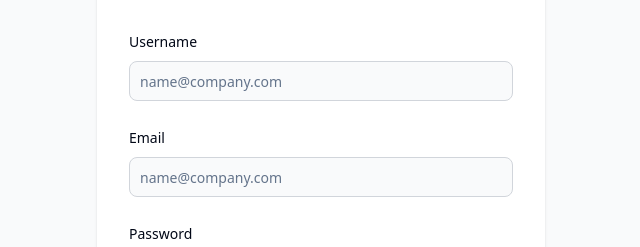
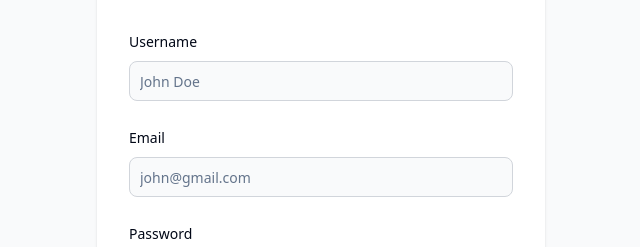
Before and after one commit to lehao190/Ecommerce-Nextjs, a Next.js app: page /register in a window 1280 px wide. Shown: the part 166-413 px from the top of the page, without its empty margins (319-959 px from the left). Built offline with nearby package versions, Linux system fonts and the light colour scheme.

Commit message:
add reusable Form component and refactor some code

```diff
--- a/src/app/login/page.tsx
+++ b/src/app/login/page.tsx
@@ -4,26 +4,18 @@ import React, { useState } from 'react';
 import * as z from 'zod';
 import { zodResolver } from '@hookform/resolvers/zod';
 import { Button } from '@/components/ui/button';
-import {
-  Form,
-  FormControl,
-  FormField,
-  FormItem,
-  FormLabel,
-  FormMessage
-} from '@/components/ui/form';
-import { Input } from '@/components/ui/input';
 import { useForm } from 'react-hook-form';
 import Link from 'next/link';
 import { signIn, signOut } from 'next-auth/react';
 import { useRouter } from 'next/navigation';
 import { Loader2 } from 'lucide-react';
-import { alertComponent } from '@/components/customs/callouts/alert';
+import { AlertComponent } from '@/components/customs/callouts/Alert';
+import FormComponent from '@/components/customs/forms/Form';
 
 const ALERT_MESSAGES = {
   403: 'Wrong password. Try again.',
   404: 'Email does not exist. Please provide the correct one.'
-}
+};
 
 const loginSchema = z.object({
   email: z
@@ -35,9 +27,12 @@ const loginSchema = z.object({
       message: 'Email is not valid!'
     }),
   password: z.string().min(8, {
-    message: 'Email must be at leaset 8 characters.'
+    message: 'Password must be at leaset 8 characters.'
   })
 });
+
+// Login form's fields
+type TLoginFields = z.infer<typeof loginSchema>;
 
 // Login Component
 const Login = () => {
@@ -46,7 +41,7 @@ const Login = () => {
   const [loading, setLoading] = useState(false);
   const [alertMessage, setAlertMessage] = useState('');
 
-  const form = useForm<z.infer<typeof loginSchema>>({
+  const form = useForm<TLoginFields>({
     resolver: zodResolver(loginSchema),
     defaultValues: {
       email: '',
@@ -55,7 +50,7 @@ const Login = () => {
   });
 
   // Sign in
-  const onSubmit = async (values: z.infer<typeof loginSchema>) => {
+  const onSubmit = async (values: TLoginFields) => {
     setLoading(true);
 
     const response = await signIn('credentials', {
@@ -88,49 +83,14 @@ const Login = () => {
               Login
             </h1>
 
-            { alertMessage ? alertComponent(alertMessage) : null}
+            {alertMessage ? AlertComponent(alertMessage) : null}
 
-            <Form {...form}>
-              <form
-                onSubmit={form.handleSubmit(onSubmit)}
-                className="space-y-4 md:space-y-6"
+            {
+              <FormComponent<TLoginFields>
+                fieldNames={['email', 'password']}
+                form={form}
+                onSubmit={onSubmit}
               >
-                <FormField
-                  control={form.control}
-                  name="email"
-                  render={({ field }) => (
-                    <FormItem>
-                      <FormLabel>Email</FormLabel>
-                      <FormControl>
-                        <Input
-                          className="bg-gray-50 border border-gray-300 text-gray-900 sm:text-sm rounded-lg block w-full p-2.5 dark:bg-gray-700 dark:border-gray-600 dark:placeholder-gray-400 dark:text-white dark:focus:ring-blue-500 dark:focus:border-blue-500"
-                          placeholder="name@company.com"
-                          {...field}
-                        />
-                      </FormControl>
-                      <FormMessage />
-                    </FormItem>
-                  )}
-                />
-                <FormField
-                  control={form.control}
-                  name="password"
-                  render={({ field }) => (
-                    <FormItem>
-                      <FormLabel>Password</FormLabel>
-                      <FormControl>
-                        <Input
-                          type="password"
-                          className="bg-gray-50 border border-gray-300 text-gray-900 sm:text-sm rounded-lg block w-full p-2.5 dark:bg-gray-700 dark:border-gray-600 dark:placeholder-gray-400 dark:text-white dark:focus:ring-blue-500 dark:focus:border-blue-500"
-                          placeholder="••••••••"
-                          {...field}
-                        />
-                      </FormControl>
-                      <FormMessage />
-                    </FormItem>
-                  )}
-                />
-
                 <div className="flex justify-end">
                   <Link
                     href="/login#"
@@ -162,8 +122,8 @@ const Login = () => {
                     Sign up
                   </Link>
                 </p>
-              </form>
-            </Form>
+              </FormComponent>
+            }
           </div>
         </div>
       </div>
--- a/src/app/register/page.tsx
+++ b/src/app/register/page.tsx
@@ -6,7 +6,6 @@ import { zodResolver } from '@hookform/resolvers/zod';
 import { Button } from '@/components/ui/button';
 import { Avatar, AvatarFallback, AvatarImage } from '@/components/ui/avatar';
 import {
-  Form,
   FormControl,
   FormField,
   FormItem,
@@ -18,14 +17,15 @@ import { useForm } from 'react-hook-form';
 import Link from 'next/link';
 import { Camera, Loader2, XCircle } from 'lucide-react';
 import { gql } from 'graphql-request';
-import { initializeGraphqlClient } from '@/lib/graphql';
 import { signIn } from 'next-auth/react';
 import { useRouter } from 'next/navigation';
 import { convertFileToBase64 } from '@/utils/conversion/handle-base64';
-import { alertComponent } from '@/components/customs/callouts/alert';
+import { AlertComponent } from '@/components/customs/callouts/Alert';
 import { parse } from 'graphql';
 import { handleRequest } from '@/utils/handle-requests';
+import FormComponent from '@/components/customs/forms/Form';
 
+// Sign up response type
 type TRegisterResponse = {
   register: {
     id: number;
@@ -58,10 +58,10 @@ const signUpSchema = z
         message: 'Email is not valid!'
       }),
     password: z.string().min(8, {
-      message: 'Email must be at leaset 8 characters.'
+      message: 'Password must be at leaset 8 characters.'
     }),
     confirmPassword: z.string().min(8, {
-      message: 'Email must be at leaset 8 characters.'
+      message: 'Password must be at leaset 8 characters.'
     }),
     avatar: z
       .custom<File>()
@@ -78,6 +78,9 @@ const signUpSchema = z
     path: ['confirmPassword'] // path of error
   });
 
+// Sign up fields
+type TSignUpFields = z.infer<typeof signUpSchema>;
+
 // Register component
 const Register = () => {
   const router = useRouter();
@@ -86,7 +89,7 @@ const Register = () => {
   const [avatar, setAvatar] = useState<string | undefined>(undefined);
   const [alertMessage, setAlertMessage] = useState('');
 
-  const form = useForm<z.infer<typeof signUpSchema>>({
+  const form = useForm<TSignUpFields>({
     resolver: zodResolver(signUpSchema),
     defaultValues: {
       username: '',
@@ -97,9 +100,7 @@ const Register = () => {
   });
 
   // Sign up user
-  const signUp = async (
-    values: z.infer<typeof signUpSchema>
-  ): Promise<boolean> => {
+  const signUp = async (values: TSignUpFields): Promise<boolean> => {
     let base64Avatar: string | null = null;
 
     // Converting image file to base64 encoding if chosen
@@ -186,83 +187,13 @@ const Register = () => {
               Create an account
             </h1>
 
-            {alertMessage ? alertComponent(alertMessage) : null}
+            {alertMessage ? AlertComponent(alertMessage) : null}
 
-            <Form {...form}>
-              <form
-                onSubmit={form.handleSubmit(onSubmit)}
-                className="space-y-4 md:space-y-6"
+            <FormComponent<Omit<TSignUpFields, 'avatar'>>
+              fieldNames={['username', 'email', 'password', 'confirmPassword']}
+              form={form}
+              onSubmit={onSubmit}
             >
-                <FormField
-                  control={form.control}
-                  name="username"
-                  render={({ field }) => (
-                    <FormItem>
-                      <FormLabel>Username</FormLabel>
-                      <FormControl>
-                        <Input
-                          className="bg-gray-50 border border-gray-300 text-gray-900 sm:text-sm rounded-lg block w-full p-2.5 dark:bg-gray-700 dark:border-gray-600 dark:placeholder-gray-400 dark:text-white dark:focus:ring-blue-500 dark:focus:border-blue-500"
-                          placeholder="name@company.com"
-                          {...field}
-                        />
-                      </FormControl>
-                      <FormMessage />
-                    </FormItem>
-                  )}
-                />
-                <FormField
-                  control={form.control}
-                  name="email"
-                  render={({ field }) => (
-                    <FormItem>
-                      <FormLabel>Email</FormLabel>
-                      <FormControl>
-                        <Input
-                          className="bg-gray-50 border border-gray-300 text-gray-900 sm:text-sm rounded-lg block w-full p-2.5 dark:bg-gray-700 dark:border-gray-600 dark:placeholder-gray-400 dark:text-white dark:focus:ring-blue-500 dark:focus:border-blue-500"
-                          placeholder="name@company.com"
-                          {...field}
-                        />
-                      </FormControl>
-                      <FormMessage />
-                    </FormItem>
-                  )}
-                />
-                <FormField
-                  control={form.control}
-                  name="password"
-                  render={({ field }) => (
-                    <FormItem>
-                      <FormLabel>Password</FormLabel>
-                      <FormControl>
-                        <Input
-                          type="password"
-                          className="bg-gray-50 border border-gray-300 text-gray-900 sm:text-sm rounded-lg block w-full p-2.5 dark:bg-gray-700 dark:border-gray-600 dark:placeholder-gray-400 dark:text-white dark:focus:ring-blue-500 dark:focus:border-blue-500"
-                          placeholder="••••••••"
-                          {...field}
-                        />
-                      </FormControl>
-                      <FormMessage />
-                    </FormItem>
-                  )}
-                />
-                <FormField
-                  control={form.control}
-                  name="confirmPassword"
-                  render={({ field }) => (
-                    <FormItem>
-                      <FormLabel className="">Confirm password</FormLabel>
-                      <FormControl>
-                        <Input
-                          type="password"
-                          className="bg-gray-50 border border-gray-300 text-gray-900 sm:text-sm rounded-lg block w-full p-2.5 dark:bg-gray-700 dark:border-gray-600 dark:placeholder-gray-400 dark:text-white dark:focus:ring-blue-500 dark:focus:border-blue-500"
-                          placeholder="••••••••"
-                          {...field}
-                        />
-                      </FormControl>
-                      <FormMessage />
-                    </FormItem>
-                  )}
-                />
               <FormField
                 control={form.control}
                 name="avatar"
@@ -278,11 +209,7 @@ const Register = () => {
                           <Avatar className="h-[80px] w-[80px]">
                             <AvatarImage src={avatar} />
                             <AvatarFallback className="bg-inherit">
-                                <XCircle
-                                  size={80}
-                                  strokeWidth={1}
-                                  color="red"
-                                />
+                              <XCircle size={80} strokeWidth={1} color="red" />
                             </AvatarFallback>
                           </Avatar>
                         ) : (
@@ -302,9 +229,7 @@ const Register = () => {
                             );
 
                             if (e.target.files?.length) {
-                                setAvatar(
-                                  URL.createObjectURL(e.target.files[0])
-                                );
+                              setAvatar(URL.createObjectURL(e.target.files[0]));
                             } else {
                               setAvatar(undefined);
                             }
@@ -338,8 +263,7 @@ const Register = () => {
                   Login here
                 </Link>
               </p>
-              </form>
-            </Form>
+            </FormComponent>
           </div>
         </div>
       </div>
--- a/src/components/customs/callouts/alert.tsx
+++ b/src/components/customs/callouts/Alert.tsx
@@ -1,7 +1,7 @@
 import { Alert, AlertDescription, AlertTitle } from '@/components/ui/alert';
 import { AlertCircle } from 'lucide-react';
 
-export const alertComponent = (alertMessage: string) => {
+export const AlertComponent = (alertMessage: string) => {
   return (
     <Alert variant="destructive">
       <AlertCircle className="h-4 w-4" />
--- /dev/null
+++ b/src/components/customs/forms/Form.tsx
@@ -0,0 +1,71 @@
+import {
+  Form,
+  FormControl,
+  FormField,
+  FormItem,
+  FormLabel,
+  FormMessage
+} from '@/components/ui/form';
+import { Input } from '@/components/ui/input';
+import React from 'react';
+import { FieldValues, Path, SubmitHandler, UseFormReturn } from 'react-hook-form';
+
+type props<T extends FieldValues> = {
+  fieldNames: Path<T>[];
+  form: UseFormReturn<T>;
+  onSubmit: SubmitHandler<T>;
+  children?: React.ReactNode;
+};
+
+// Reusable Form
+const FormComponent = <T extends FieldValues,>({ fieldNames, form, onSubmit, children }: props<T>) => {
+  return (
+    <Form {...form}>
+      <form
+        onSubmit={form.handleSubmit(onSubmit)}
+        className="space-y-4 md:space-y-6"
+      >
+        {fieldNames.map((fieldName, index) => (
+          <FormField
+            key={index}
+            name={fieldName}
+            control={form.control}
+            render={({ field }) => (
+              <FormItem>
+                <FormLabel>
+                  {fieldName === 'confirmPassword'
+                    ? 'Confirm password'
+                    : fieldName.charAt(0).toUpperCase() + fieldName.slice(1)}
+                </FormLabel>
+                <FormControl>
+                  <Input
+                    type={
+                      fieldName === 'password' ||
+                      fieldName === 'confirmPassword'
+                        ? 'password'
+                        : 'text'
+                    }
+                    className="bg-gray-50 border border-gray-300 text-gray-900 sm:text-sm rounded-lg block w-full p-2.5 dark:bg-gray-700 dark:border-gray-600 dark:placeholder-gray-400 dark:text-white dark:focus:ring-blue-500 dark:focus:border-blue-500"
+                    placeholder={
+                      fieldName === 'email'
+                        ? 'john@gmail.com'
+                        : fieldName === 'username'
+                        ? 'John Doe'
+                        : '••••••••'
+                    }
+                    {...field}
+                  />
+                </FormControl>
+                <FormMessage />
+              </FormItem>
+            )}
+          />
+        ))}
+
+        {children}
+      </form>
+    </Form>
+  );
+};
+
+export default FormComponent;
```
Lines whose indentation alone changed are shown as unchanged.
